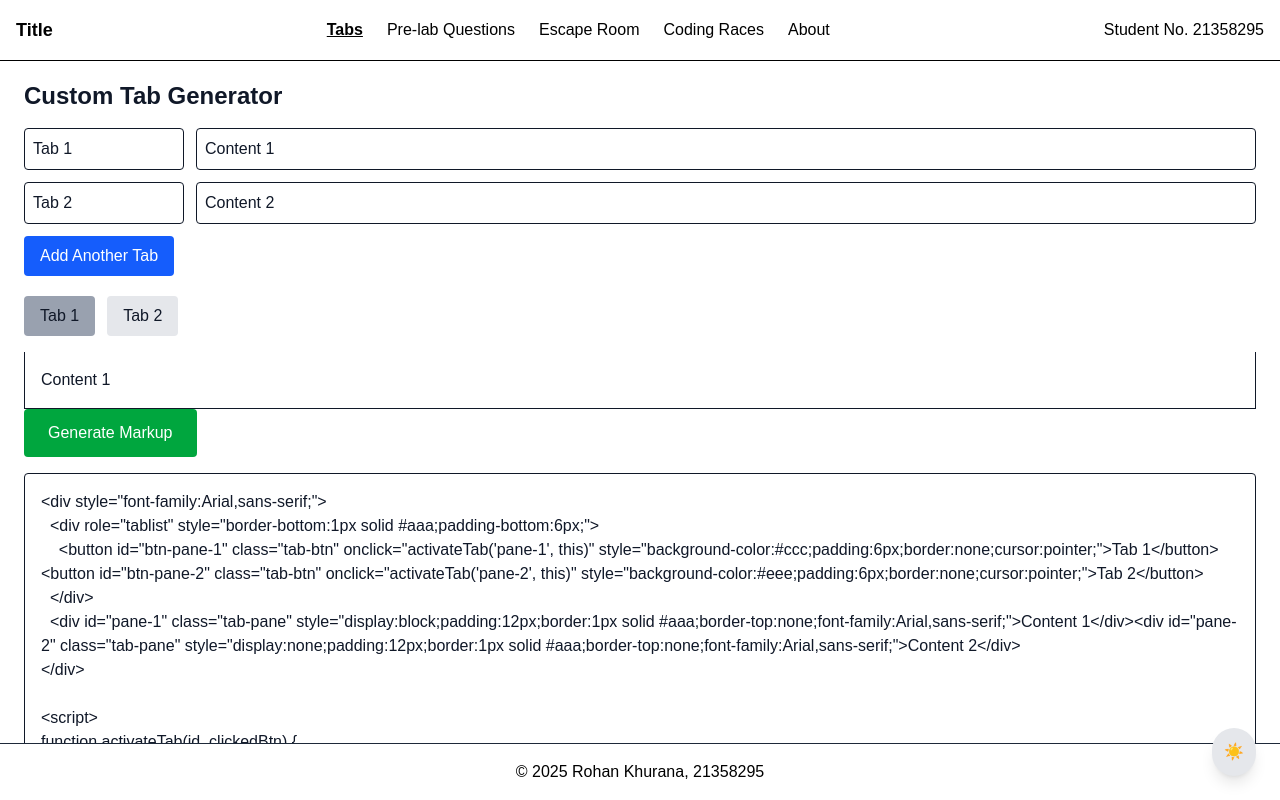
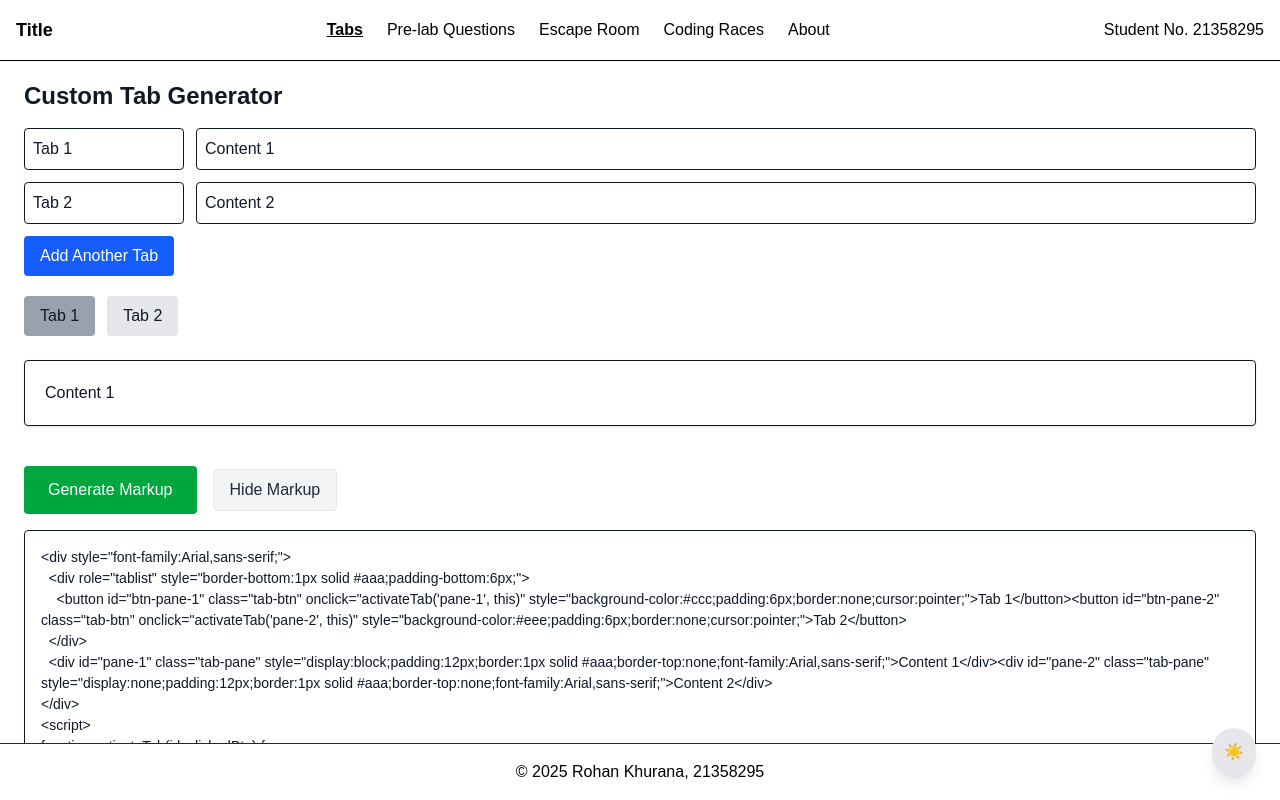
Before and after one commit to innovatewithkishlay/tab-code-generator, a Next.js app: page / in a window 1280 px wide. Both pictures are taken after a click on the button "Generate Markup". Shown: the top 800 px of the page. Built offline with nearby package versions, Linux system fonts and the light colour scheme.

Commit message:
Refine tab generator UI: add markup toggle, improve preview spacing, and implement clean copy-to-clipboard functionality

```diff
--- a/src/pages/index.tsx
+++ b/src/pages/index.tsx
@@ -4,26 +4,29 @@ import Cookies from "js-cookie";
 const TabsGenerator: React.FC = () => {
   const [tabLabels, setTabLabels] = useState<string[]>(["Tab 1", "Tab 2"]);
   const [tabContents, setTabContents] = useState<string[]>(["Content 1", "Content 2"]);
-  const [markup, setMarkup] = useState<string>("");
-  const [activeIndex, setActiveIndex] = useState<number>(0);
+  const [generatedMarkup, setGeneratedMarkup] = useState<string>("");
+  const [activeTab, setActiveTab] = useState<number>(0);
+  const [copied, setCopied] = useState(false);
+  const [showMarkup, setShowMarkup] = useState(false);
 
   const tabRefs = useRef<(HTMLButtonElement | null)[]>([]);
+  const textareaRef = useRef<HTMLTextAreaElement | null>(null);
 
-  // Restore last active tab from cookies
+  // Restore previously selected tab index from cookie
   useEffect(() => {
     const saved = Cookies.get("selectedTabIndex");
     if (saved !== undefined) {
-      setActiveIndex(parseInt(saved, 10));
+      setActiveTab(parseInt(saved, 10));
     }
   }, []);
 
-  const handleLabelChange = (index: number, text: string) => {
+  const updateLabel = (index: number, text: string) => {
     const updated = [...tabLabels];
     updated[index] = text;
     setTabLabels(updated);
   };
 
-  const handleContentChange = (index: number, text: string) => {
+  const updateContent = (index: number, text: string) => {
     const updated = [...tabContents];
     updated[index] = text;
     setTabContents(updated);
@@ -34,31 +37,31 @@ const TabsGenerator: React.FC = () => {
     setTabContents(prev => [...prev, `Content ${prev.length + 1}`]);
   };
 
-  const switchTab = (index: number) => {
-    setActiveIndex(index);
+  const selectTab = (index: number) => {
+    setActiveTab(index);
     Cookies.set("selectedTabIndex", index.toString());
   };
 
-  const handleKeyDown = (e: React.KeyboardEvent<HTMLButtonElement>) => {
-    let newIdx = activeIndex;
+  const handleKeyNav = (e: React.KeyboardEvent<HTMLButtonElement>) => {
+    let newIndex = activeTab;
 
     if (e.key === "ArrowRight") {
-      newIdx = (activeIndex + 1) % tabLabels.length;
+      newIndex = (activeTab + 1) % tabLabels.length;
       e.preventDefault();
     } else if (e.key === "ArrowLeft") {
-      newIdx = (activeIndex - 1 + tabLabels.length) % tabLabels.length;
+      newIndex = (activeTab - 1 + tabLabels.length) % tabLabels.length;
       e.preventDefault();
     } else if (e.key === "Home") {
-      newIdx = 0;
+      newIndex = 0;
       e.preventDefault();
     } else if (e.key === "End") {
-      newIdx = tabLabels.length - 1;
+      newIndex = tabLabels.length - 1;
       e.preventDefault();
     }
 
-    if (newIdx !== activeIndex) {
-      switchTab(newIdx);
-      tabRefs.current[newIdx]?.focus();
+    if (newIndex !== activeTab) {
+      selectTab(newIndex);
+      tabRefs.current[newIndex]?.focus();
     }
   };
 
@@ -68,42 +71,58 @@ const TabsGenerator: React.FC = () => {
     const buttonsHTML = tabLabels
       .map(
         (label, i) =>
-          `<button id="btn-${ids[i]}" class="tab-btn" onclick="activateTab('${ids[i]}', this)" style="background-color:${i === activeIndex ? "#ccc" : "#eee"};padding:6px;border:none;cursor:pointer;">${label}</button>`
+          `<button id="btn-${ids[i]}" class="tab-btn" onclick="activateTab('${ids[i]}', this)" style="background-color:${
+            i === activeTab ? "#ccc" : "#eee"
+          };padding:6px;border:none;cursor:pointer;">${label}</button>`
       )
       .join("");
 
     const panelsHTML = tabContents
       .map(
         (content, i) =>
-          `<div id="${ids[i]}" class="tab-pane" style="display:${i === activeIndex ? "block" : "none"};padding:12px;border:1px solid #aaa;border-top:none;font-family:Arial,sans-serif;">${content}</div>`
+          `<div id="${ids[i]}" class="tab-pane" style="display:${
+            i === activeTab ? "block" : "none"
+          };padding:12px;border:1px solid #aaa;border-top:none;font-family:Arial,sans-serif;">${content}</div>`
       )
       .join("");
 
-    const script = `
+    const scriptBlock = `
 <script>
 function activateTab(id, clickedBtn) {
   document.querySelectorAll('.tab-pane').forEach(p => p.style.display = 'none');
   document.getElementById(id).style.display = 'block';
-
   document.querySelectorAll('.tab-btn').forEach(b => b.style.backgroundColor = '#eee');
   clickedBtn.style.backgroundColor = '#ccc';
 }
-</script>`;
+</script>`.trim();
 
-    const html = `
+    const finalOutput = `
 <div style="font-family:Arial,sans-serif;">
   <div role="tablist" style="border-bottom:1px solid #aaa;padding-bottom:6px;">
     ${buttonsHTML}
   </div>
   ${panelsHTML}
 </div>
-${script}`.trim();
+${scriptBlock}`.trim();
 
-    setMarkup(html);
+    setGeneratedMarkup(finalOutput);
+    setCopied(false);
+    setShowMarkup(true);
   };
 
+  const copyMarkup = () => {
+    if (textareaRef.current) {
+      navigator.clipboard.writeText(generatedMarkup);
+      setCopied(true);
+      setTimeout(() => setCopied(false), 3000);
+    }
+  };
+
+  // Show preview only when markup is visible
+  const showPreview = showMarkup;
+
   return (
-    <div className="min-h-screen p-6 pt-20 bg-white dark:bg-gray-900 text-gray-900 dark:text-white">
+    <div className="min-h-screen flex flex-col bg-white p-6 pt-20 text-gray-900 dark:bg-gray-900 dark:text-white">
       <h1 className="mb-4 text-2xl font-bold">Custom Tab Generator</h1>
 
       <div className="mb-5">
@@ -112,20 +131,19 @@ ${script}`.trim();
             <input
               type="text"
               value={label}
-              onChange={e => handleLabelChange(i, e.target.value)}
+              onChange={e => updateLabel(i, e.target.value)}
               className="w-40 rounded border p-2 dark:bg-gray-800 dark:text-white"
               placeholder={`Label ${i + 1}`}
             />
             <input
               type="text"
               value={tabContents[i]}
-              onChange={e => handleContentChange(i, e.target.value)}
+              onChange={e => updateContent(i, e.target.value)}
               className="flex-1 rounded border p-2 dark:bg-gray-800 dark:text-white"
               placeholder={`Content ${i + 1}`}
             />
           </div>
         ))}
-
         <button
           onClick={addTab}
           className="rounded bg-blue-600 px-4 py-2 text-white hover:bg-blue-700"
@@ -134,22 +152,20 @@ ${script}`.trim();
         </button>
       </div>
 
-      <div role="tablist" aria-label="Custom Tabs" className="mb-4 flex space-x-3">
+      <div className="mb-4 flex space-x-3">
         {tabLabels.map((label, i) => (
           <button
             key={i}
-            ref={el => {
-              tabRefs.current[i] = el;
-            }}
+            ref={el => { tabRefs.current[i] = el; }}
             id={`tab-${i}`}
             role="tab"
-            aria-selected={activeIndex === i}
+            aria-selected={activeTab === i}
             aria-controls={`panel-${i}`}
-            tabIndex={activeIndex === i ? 0 : -1}
-            onClick={() => switchTab(i)}
-            onKeyDown={handleKeyDown}
+            tabIndex={activeTab === i ? 0 : -1}
+            onClick={() => selectTab(i)}
+            onKeyDown={handleKeyNav}
             className={`px-4 py-2 rounded ${
-              activeIndex === i
+              activeTab === i
                 ? "bg-gray-400 dark:bg-gray-600 focus:outline-none focus:ring-2 focus:ring-blue-500"
                 : "bg-gray-200 dark:bg-gray-700 focus:outline-none focus:ring-2 focus:ring-blue-500"
             }`}
@@ -159,33 +175,57 @@ ${script}`.trim();
         ))}
       </div>
 
-      {tabContents.map((content, i) => (
+      {showPreview && (
         <div
-          key={i}
-          id={`panel-${i}`}
+          id={`panel-${activeTab}`}
           role="tabpanel"
-          aria-labelledby={`tab-${i}`}
-          hidden={activeIndex !== i}
-          className="border border-t-0 p-4"
+          aria-labelledby={`tab-${activeTab}`}
+          className="border rounded mb-10 mt-2 bg-white dark:bg-gray-900 p-5 shadow-sm"
+          style={{ minHeight: 56 }}
         >
-          {content}
+          {tabContents[activeTab]}
         </div>
-      ))}
+      )}
 
+      <div className="mb-4 flex items-center gap-4">
         <button
           onClick={generateMarkup}
-        className="mb-4 rounded bg-green-600 px-6 py-3 text-white hover:bg-green-700"
+          className="rounded bg-green-600 px-6 py-3 text-white hover:bg-green-700"
         >
           Generate Markup
         </button>
+        {generatedMarkup && (
+          <button
+            onClick={() => setShowMarkup(s => !s)}
+            className="rounded border border-gray-200 bg-gray-100 px-4 py-2 text-gray-800 hover:bg-gray-200 dark:bg-gray-800 dark:text-white dark:hover:bg-gray-700"
+          >
+            {showMarkup ? "Hide Markup" : "Show Markup"}
+          </button>
+        )}
+      </div>
 
-      {markup && (
+      {showMarkup && generatedMarkup && (
+        <div className="mb-10">
           <textarea
             readOnly
+            ref={textareaRef}
             rows={15}
-          value={markup}
+            value={generatedMarkup}
+            onFocus={e => e.currentTarget.select()}
+            aria-label="Generated HTML code"
             className="w-full rounded border p-4 font-mono dark:bg-gray-800 dark:text-green-400"
+            style={{ fontSize: 14, resize: "vertical" }}
           />
+          <div className="mt-2 flex">
+            <button
+              type="button"
+              onClick={copyMarkup}
+              className="mr-auto rounded bg-gray-900 px-4 py-2 text-white hover:bg-gray-700 dark:bg-gray-200 dark:text-black dark:hover:bg-gray-400"
+            >
+              {copied ? "Copied!" : "Copy Code"}
+            </button>
+          </div>
+        </div>
       )}
     </div>
   );
```
Lines whose indentation alone changed are shown as unchanged.
